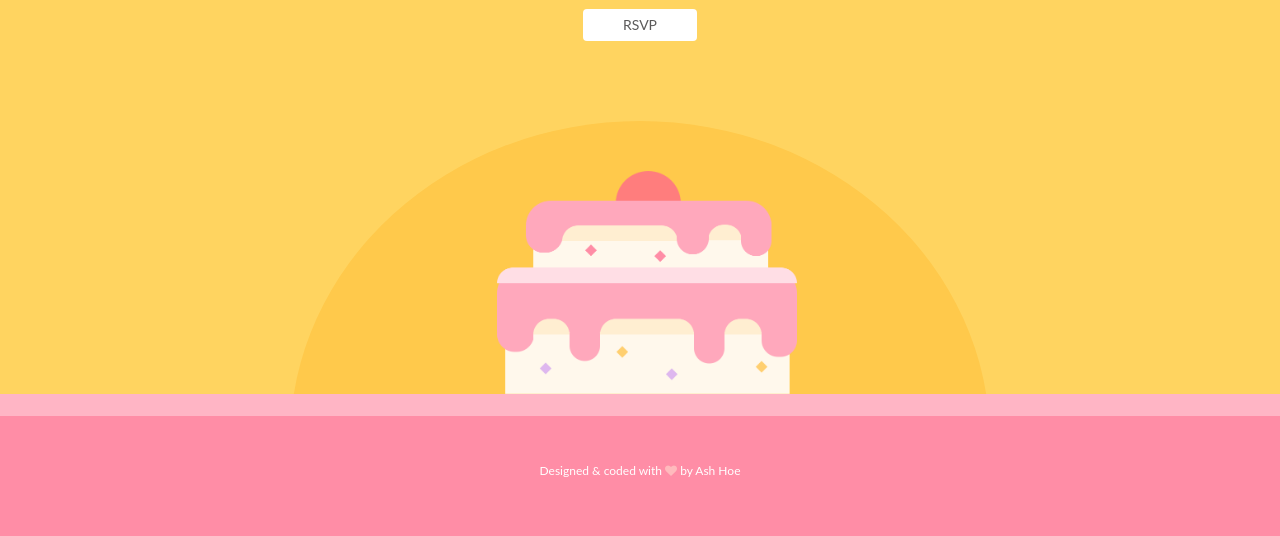
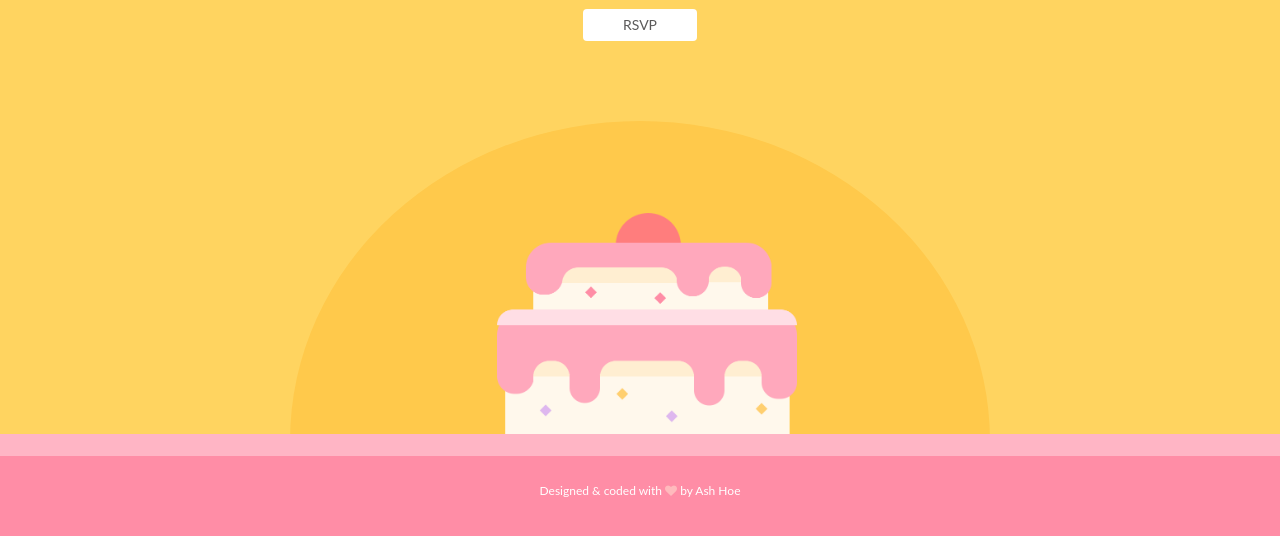
Before and after one commit to AshHoe/30-days-30-sites, a plain HTML site: page day-2/index.html in a window 1280 px wide. Shown: the part 264-800 px from the top of the page. Drawn offline with nearby package versions, Linux system fonts and the light colour scheme; a web font is replaced by a local one.

Commit message:
Desktop fix

```diff
--- a/day-2/css/style.scss
+++ b/day-2/css/style.scss
@@ -83,7 +83,7 @@ body{
     width: 300px;
     position: fixed;
     display: inline-block;
-    bottom: 142px;
+    bottom: 100px;
     margin-left: -200px;
   }
   button{
@@ -221,7 +221,7 @@ footer{
   bottom: 0;
   position: absolute;
   width: 100%;
-  padding: 40px 0;
+  padding: 20px 0;
   text-align: center;
   border-top: 22px #FFB5C5 solid;
   background-color: #FF8DA6;
```
Also changed, not shown: day-2/css/style.css.
